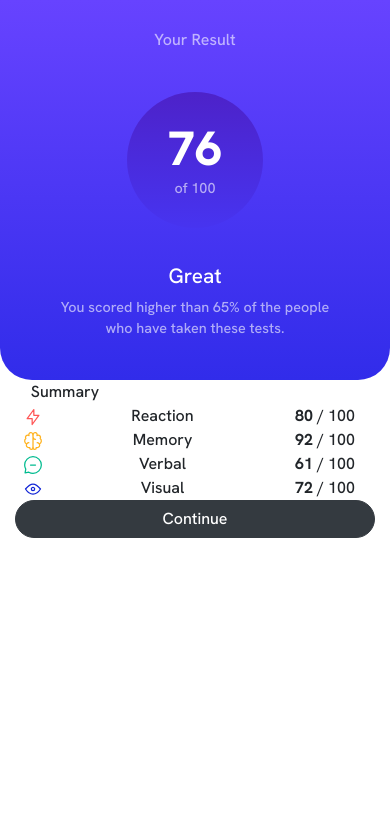
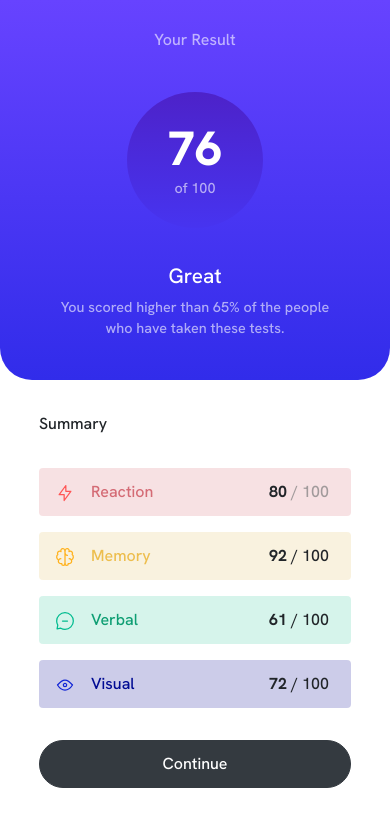
Before and after one commit to Johan-Hennius/results-summary-component-challenge, a plain HTML site: page index.html in a window 390 px wide. Drawn offline with nearby package versions, Linux system fonts and the light colour scheme.

Commit message:
Finish mobile layout

```diff
--- a/assets/css/style.css
+++ b/assets/css/style.css
@@ -1,6 +1,13 @@
 /*----------------------------------------------Font*/
 @import url('https://fonts.googleapis.com/css2?family=Hanken+Grotesk:wght@500;700;800&display=swap');
 
+/*----------------------------------------------Colour-variables*/
+:root {
+--pink-: #d46b75;
+--yellow-: #edbe4e;
+--green-: #0e9e73;
+--blue-: #000b93;
+}
 
 /*----------------------------------------------Box-sizing*/
 *,
@@ -21,6 +28,14 @@ h3,
 h4,
 h5,
 p {
+  margin: 0;
+}
+
+.col-2,
+.col-6,
+.col-4 {
+
+  padding: 0;
   margin: 0;
 }
 
@@ -88,3 +103,85 @@ p {
 }
 
 /*----------------------------------------------White-section*/
+.white-section {
+  width: 80%;
+}
+
+.summary-container {
+  display: flex;
+  flex-direction: column;
+  justify-content: center;
+  align-items: center;
+  gap: 1.5rem;
+}
+
+.summary-spacing {
+  display: flex;
+  flex-direction: column;
+  justify-content: center;
+  gap: 1rem;
+  width: 100%;
+}
+
+.info-container {
+  display: flex;
+  align-items: center;
+  justify-content: space-between;
+  text-align: left;
+  height: 3rem;
+}
+
+
+.pink-bg {
+  background-color: rgba(212, 107, 117, .2);
+}
+
+.reaction-text {
+  color: var(--pink-)
+}
+
+.yellow-bg {
+  background-color: rgba(225, 191, 96, .2);
+
+}
+
+.memory-text {
+  color: var(--yellow-);
+}
+
+.green-bg {
+  background-color: rgba(52, 198, 154, .2);
+
+}
+
+.verbal-text {
+  color: var(--green-);
+}
+
+.blue-bg {
+  background-color: rgba(0, 4, 147, .2);
+
+}
+
+.visual-text {
+  color: var(--blue-)
+}
+
+.grey-score {
+  color: rgba(124, 124, 124, 0.7);
+}
+
+.button-col {
+  margin: 2rem 0;
+  padding: 0;
+  height: 3rem;
+}
+
+.btn-height {
+  height: 100%;
+}
+
+.summary-row {
+  margin-top: 2rem;
+  margin-bottom: 2rem;
+}
--- a/index.html
+++ b/index.html
@@ -47,80 +47,84 @@
     </div>
 
     <div class="white-section container">
-        <div class="row">
-            <div class="col-4">
+        <div class="row summary-row">
+            <div class="col-4 text-left">
                 <p>
                     Summary
                 </p>
             </div>
         </div>
-        <div class="row">
-            <div class="col-12">
-                <div class="row">
-                    <div class="col-2">
+        <div class="row summary-container">
+            <div class="col-12 summary-spacing">
+                <div class="row pink-bg info-container rounded">
+                    <div class="col-2 text-center">
                         <img src="assets/images/icon-reaction.svg" alt="Lightning bolt">
                     </div>
-                    <div class="col-6">
+                    <div class="col-6 text-left reaction-text">
                         <p>
                             Reaction
                         </p>
                     </div>
-                    <div class="col-4">
+                    <div class="col-4 score text-center">
                         <p>
-                            <strong>80</strong> / 100
+                            <strong>80</strong> <span class="grey-score">/ 100</span>
                         </p>
                     </div>
                 </div>
-                <div class="row">
-                    <div class="col-2">
+                <div class="row yellow-bg info-container rounded ">
+                    <div class="col-2 text-center">
                         <img src="assets/images/icon-memory.svg" alt="Brain Icon">
                     </div>
-                    <div class="col-6">
+                    <div class="col-6 text-left memory-text">
                         <p>
                             Memory
                         </p>
                     </div>
-                    <div class="col-4">
+                    <div class="col-4 text-center">
                         <p>
                             <strong>92</strong> / 100
                         </p>
                     </div>
                 </div>
-                <div class="row">
-                    <div class="col-2">
+                <div class="row green-bg info-container rounded">
+                    <div class="col-2 text-center">
                         <img src="assets/images/icon-verbal.svg" alt="Speechbubble">
                     </div>
-                    <div class="col-6">
+                    <div class="col-6 text-left verbal-text">
                         <p>
                             Verbal
                         </p>
                     </div>
-                    <div class="col-4">
+                    <div class="col-4 text-center">
                         <p>
                             <strong>61</strong> / 100
                         </p>
                     </div>
                 </div>
-                <div class="row">
-                    <div class="col-2">
+                <div class="row blue-bg info-container rounded">
+                    <div class="col-2 text-center">
                         <img src="assets/images/icon-visual.svg" alt="Eye icon">
                     </div>
-                    <div class="col-6">
+                    <div class="col-6 text-left visual-text">
                         <p>
                             Visual
                         </p>
                     </div>
-                    <div class="col-4">
+                    <div class="col-4 text-center">
                         <p>
                             <strong>72</strong> / 100
                         </p>
                     </div>
                 </div>
             </div>
-            <div class="col-12">
-                <button type="button" class="btn btn-dark btn-large btn-block rounded-pill continue-button">Continue</button>
+        </div>
+        <div class="row">
+            <div class="col-12 button-col">
+                <button type="button"
+                    class="btn btn-dark btn-large btn-block rounded-pill continue-button btn-height">Continue</button>
             </div>
         </div>
+
     </div>
 
 
```
